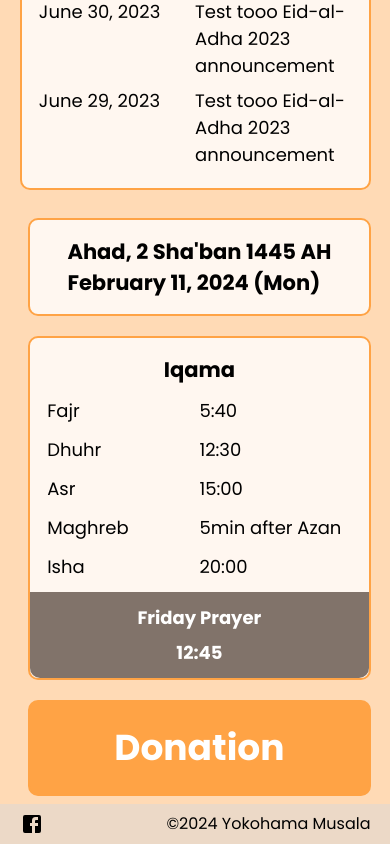
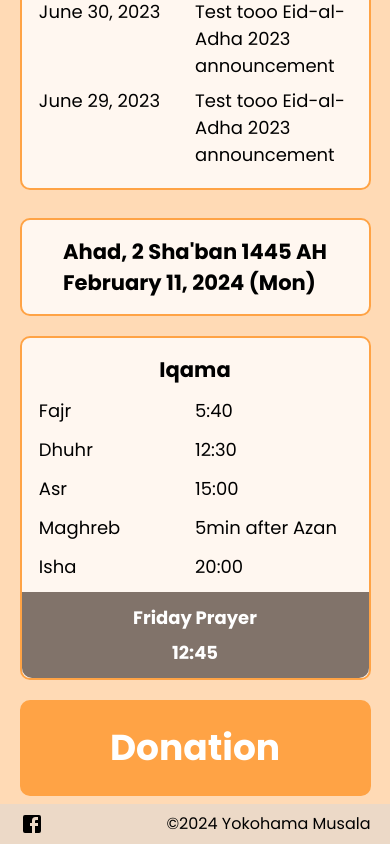
Before and after one commit to ksenia-codes/yokohama-musala-homepage, a React (Create React App) app: page / in a window 390 px wide. Shown: the part 1094-1938 px from the top of the page. Built offline with nearby package versions, Linux system fonts and the light colour scheme.

Commit message:
Little responsive fix

```diff
--- a/src/styles/App.css
+++ b/src/styles/App.css
@@ -465,7 +465,7 @@ footer {
 
     top: 8vh;
     right: 0;
-    height: 90vh;
+    height: 92vh;
     width: 50%;
 
     background-color: var(--bg-color-main);
@@ -488,6 +488,7 @@ footer {
     /* font-size: var(--font-size-mid-small-screen); */
   }
   .main-container-left,
+  .main-container-right,
   .main-sidebar-container {
     margin: 0;
   }
```
